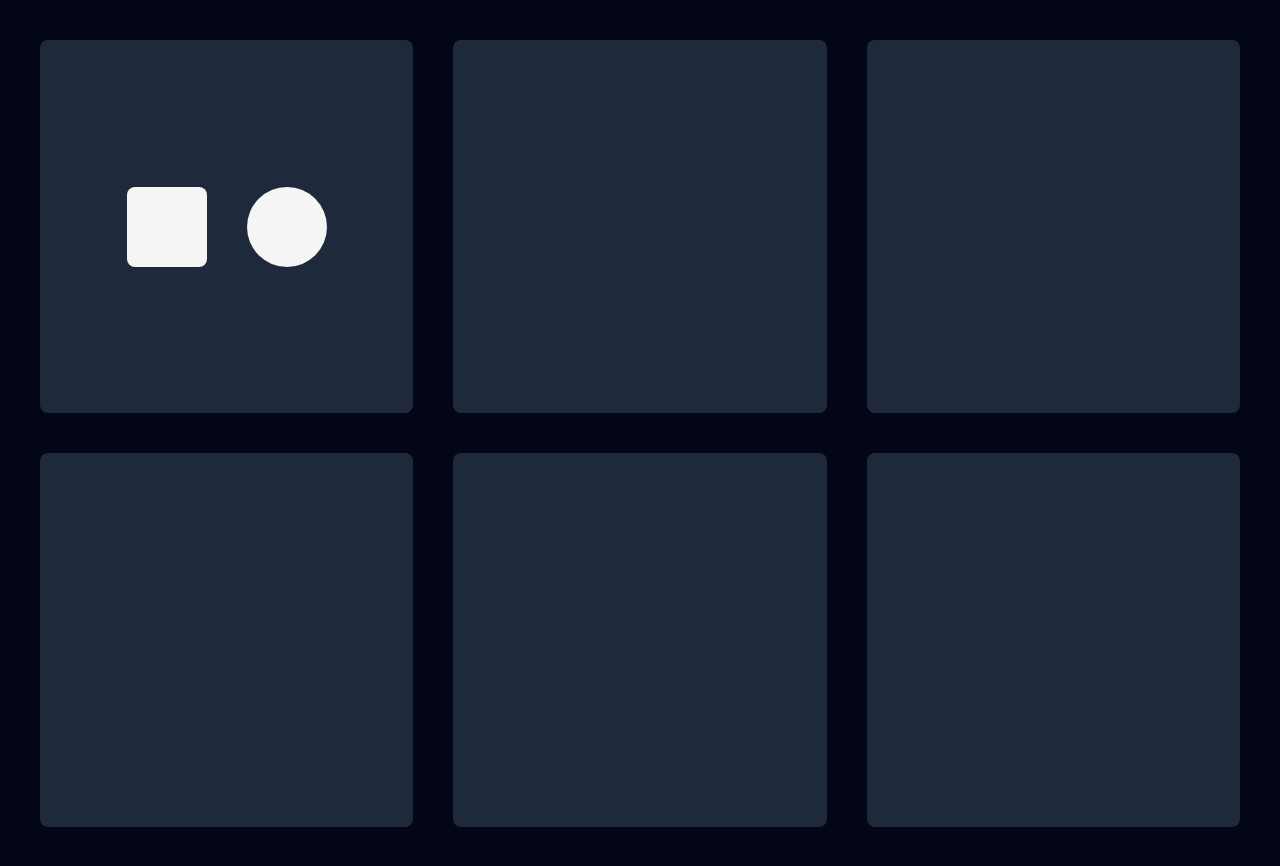
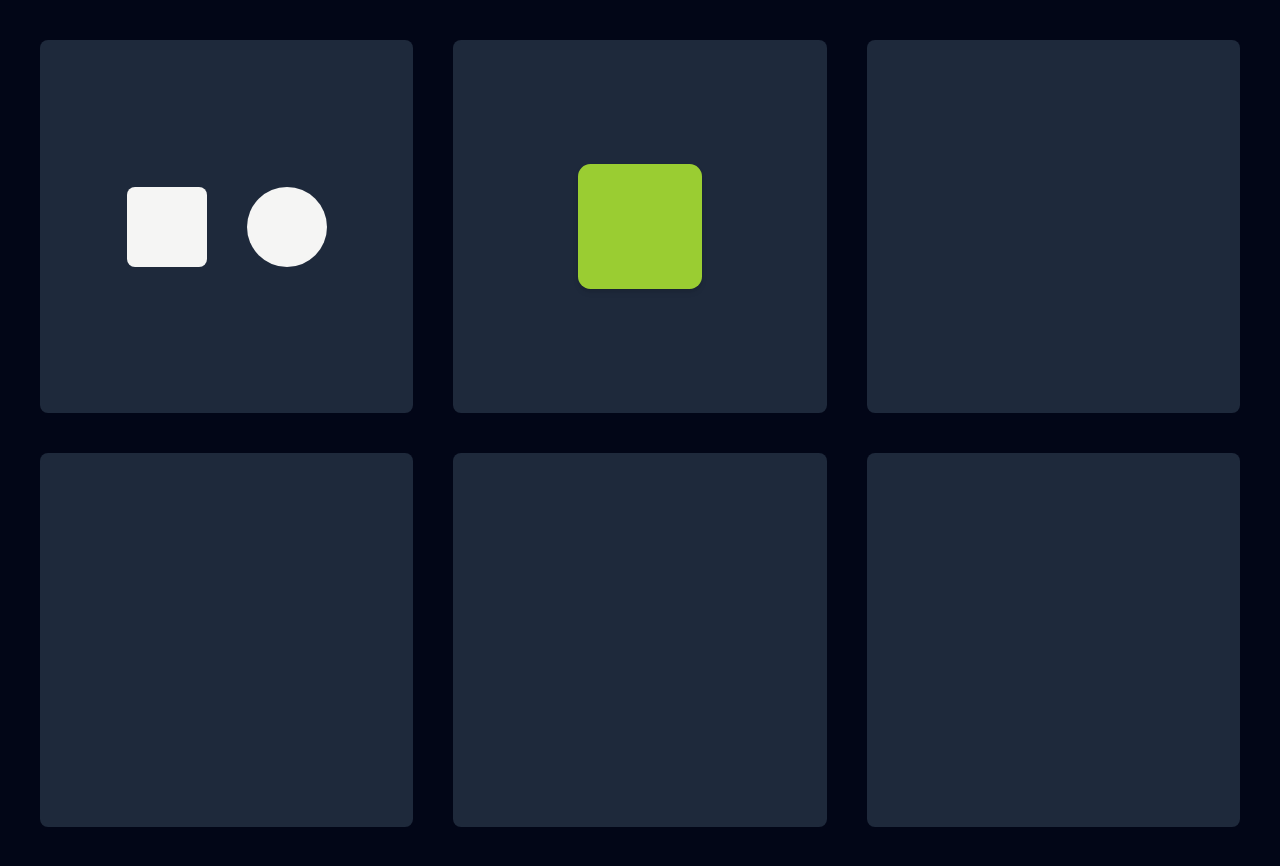
Before and after one commit to KishoreVB70/Framer-motion-portfolio, a Next.js app: page / in a window 1280 px wide. Built offline with nearby package versions, Linux system fonts and the light colour scheme.

Commit message:
added scale and rotaate animation with keyframe

```diff
--- a/src/components/FramerComponent.tsx
+++ b/src/components/FramerComponent.tsx
@@ -1,6 +1,7 @@
 "use client"
 import FadeIn from "@/components/FadeIn";
 import { motion } from "framer-motion";
+import ScaleAndRotate from "./ScaleAndRotate";
 
 export default function FramerComponent() {
   const parentVariants = {
@@ -30,7 +31,7 @@ export default function FramerComponent() {
       animate="show"
     >
       <FadeIn childVariants={childVariants} />
-      <motion.div variants={childVariants} className="bg-slate-800 aspect-square rounded-lg flex items-center justify-center gap-10" ></motion.div>
+      <ScaleAndRotate childVariants={childVariants} />
       <motion.div variants={childVariants} className="bg-slate-800 aspect-square rounded-lg flex items-center justify-center gap-10" ></motion.div>
       <motion.div variants={childVariants} className="bg-slate-800 aspect-square rounded-lg flex items-center justify-center gap-10" ></motion.div>
       <motion.div variants={childVariants} className="bg-slate-800 aspect-square rounded-lg flex items-center justify-center gap-10" ></motion.div>
--- /dev/null
+++ b/src/components/ScaleAndRotate.tsx
@@ -0,0 +1,22 @@
+"use client"
+import React from 'react'
+import { motion } from 'framer-motion'
+
+const ScaleAndRotate = ({childVariants}: any) => {
+  return (
+    <motion.div variants={childVariants} className="bg-slate-800 aspect-square rounded-lg flex items-center justify-center gap-10" >
+        <motion.div className="w-1/3  h-1/3 shadow-md bg-rose-400"
+        animate={{
+            backgroundColor: ["blue", "red", "pink", "yellowgreen"],
+            scale: [1,1.5,1.5,1],
+            opacity: [1,0.5,0.5,1],
+            rotate: [0,90,90,0],
+            borderRadius: ["10%", "10%", "50%", "10%"]
+        }}
+        transition={{duration: 3, ease: "easeInOut", repeat: 1, repeatDelay: 1}}>
+        </motion.div>
+    </motion.div>
+  )
+}
+
+export default ScaleAndRotate
```
